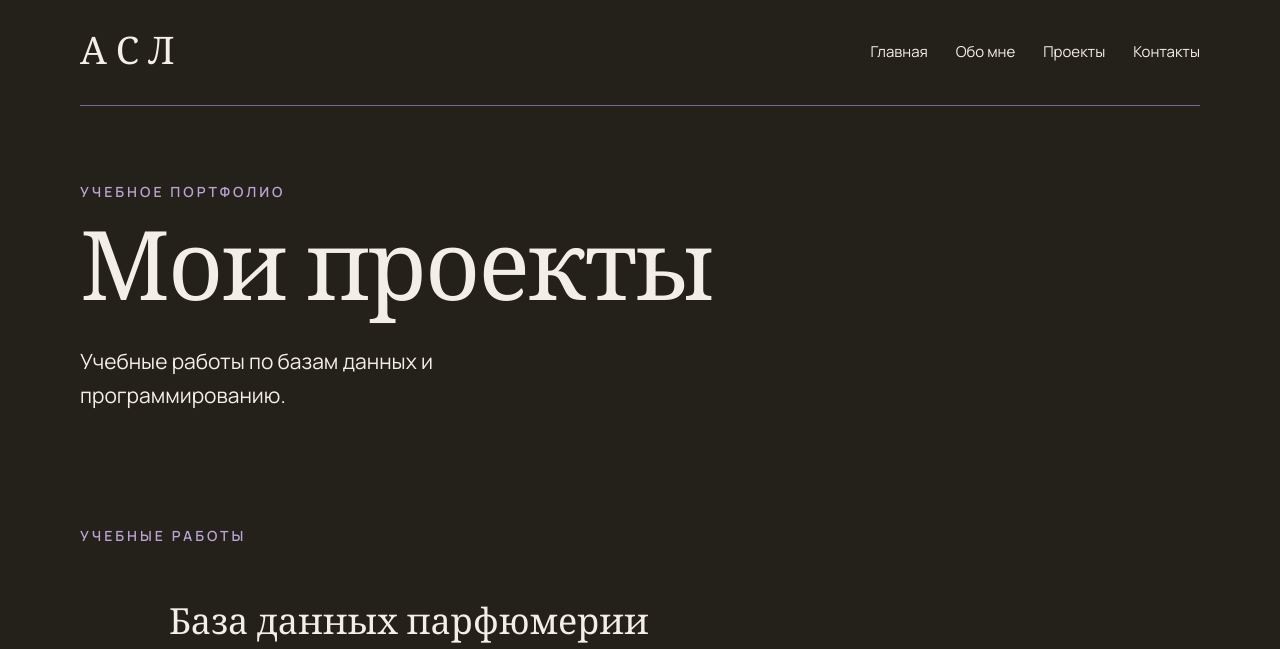
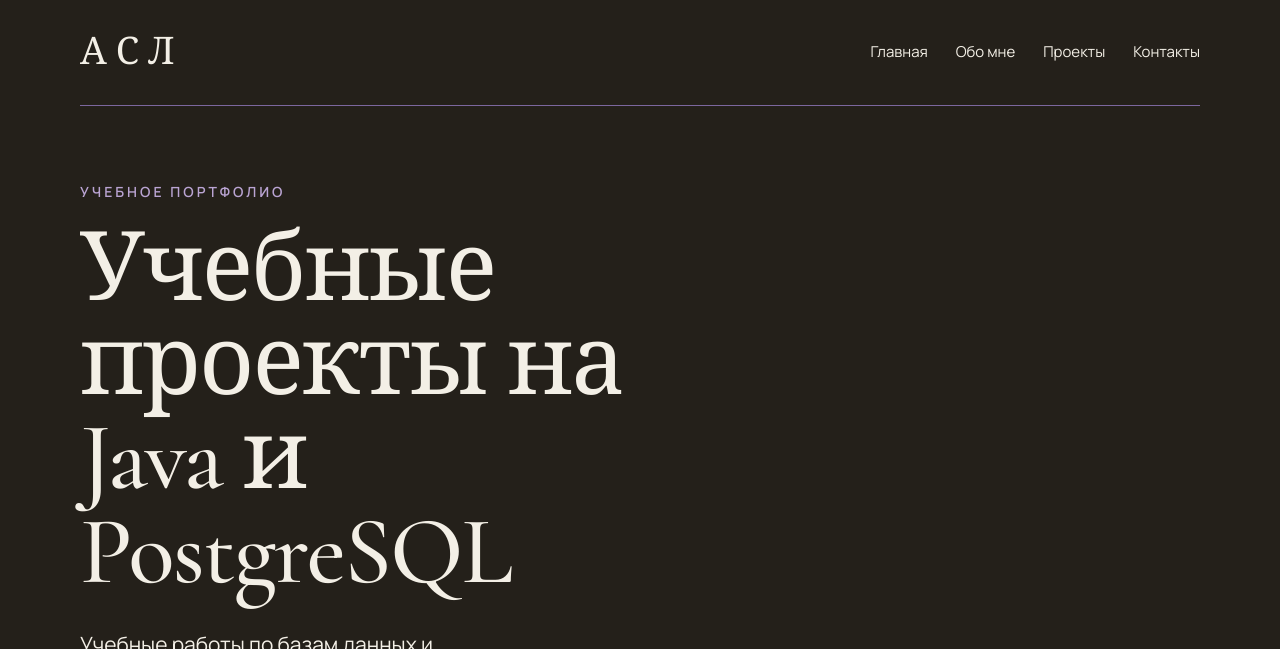
Before and after one commit to aleksandrs1111/aleksandrs1111.github.io, a plain HTML site: page projects.html in a window 1280 px wide. Shown: the top 649 px of the page. Drawn offline with nearby package versions, Linux system fonts and the light colour scheme.

Commit message:
Обновила projects.html

```diff
--- a/projects.html
+++ b/projects.html
@@ -25,7 +25,7 @@
             <section class="hero">
                 <div class="hero-text">
                     <p class="eyebrow">Учебное портфолио</p>
-                    <h1>Мои проекты</h1>
+                    <h1>Учебные проекты на Java и PostgreSQL</h1>
                     <p class="intro">Учебные работы по базам данных и программированию.</p>
                 </div>
             </section>
```
